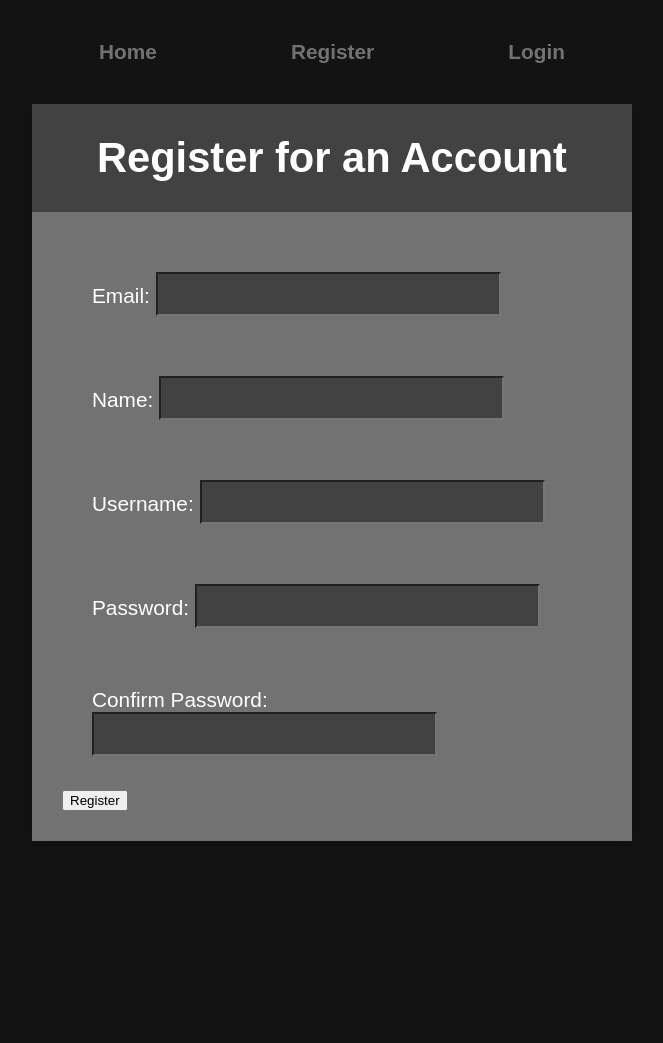
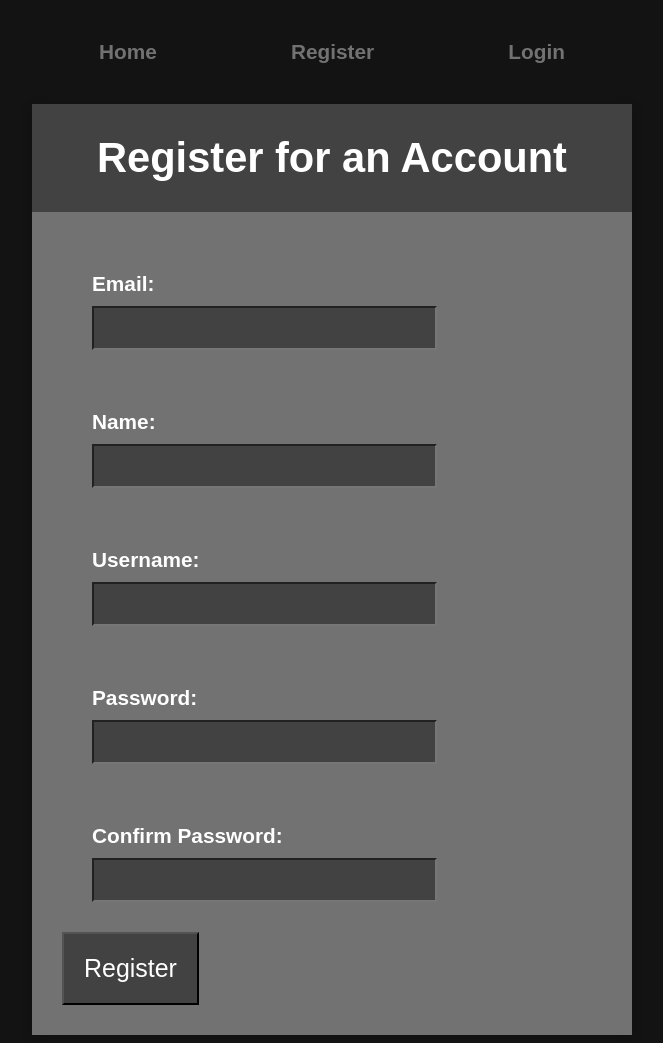
Before and after one commit to marina-dot-jpg/login-demo, a PHP site: page /register/ in a window 1280 px wide. Shown: the whole page, without its empty margins (308-971 px from the left). Before the commit the page ends 841 px from the top, so only its background shows below. Run offline with PHP 8.4, Linux system fonts and the light colour scheme.

Commit message:
created nav.php
so i don't have to repeat the nav on every page

```diff
--- a/css/style.css
+++ b/css/style.css
@@ -94,3 +94,9 @@
     font-size: 1.2em;
     padding: 20px;
 }
+
+label {
+    display: block;
+    padding-bottom: 10px;
+    font-weight: bold;
+}
--- a/forgot-password/reset-password/template.php
+++ b/forgot-password/reset-password/template.php
@@ -10,11 +10,7 @@
 
 <div class="topbar"></div>
 <div class="container">
-    <div class="navbar">
-        <div class="item"><a href="/login-demo/">Home</a></div>
-        <div class="item"><a href="/login-demo/register/">Register</a></div>
-        <div class="item"><a href="/login-demo/login/">Login</a></div>
-    </div>
+    <?php include '../templates/nav.php'?>
     <div id="div_login">
         <h1>Reset Password</h1>
         <div>
--- a/forgot-password/template.php
+++ b/forgot-password/template.php
@@ -10,11 +10,7 @@
 
 <div class="topbar"></div>
 <div class="container">
-    <div class="navbar">
-        <div class="item"><a href="/login-demo/">Home</a></div>
-        <div class="item"><a href="/login-demo/register/">Register</a></div>
-        <div class="item"><a href="/login-demo/login/">Login</a></div>
-    </div>
+    <?php include '../templates/nav.php'?>
     <form method="POST" action="index.php" name="reset">
         <div id="div_login">
             <h1>Forgot Password</h1>
--- a/forgot-username/template.php
+++ b/forgot-username/template.php
@@ -6,11 +6,7 @@
 </head>
 <div class="topbar"></div>
 <div class="container">
-    <div class="navbar">
-        <div class="item"><a href="/login-demo/">Home</a></div>
-        <div class="item"><a href="/login-demo/register/">Register</a></div>
-        <div class="item"><a href="/login-demo/login/">Login</a></div>
-    </div>
+    <?php include '../templates/nav.php'?>
     <div class="form">
         <form method="post" action="" name="reset">
             <div id="div_login">
--- a/login/template.php
+++ b/login/template.php
@@ -6,11 +6,7 @@
 </head>
 <div class="topbar"></div>
 <div class="container">
-    <div class="navbar">
-        <div class="item"><a href="../">Home</a></div>
-        <div class="item"><a href="../register/">Register</a></div>
-        <div class="item"><a href="../login/">Login</a></div>
-    </div>
+    <?php include '../templates/nav.php'?>
     <div class="form">
         <form method="post" action="">
             <div id="div_login">
--- a/register/template.php
+++ b/register/template.php
@@ -9,11 +9,7 @@
 <body>
     <div class="topbar"></div>
     <div class="container">
-        <div class="navbar">
-            <div class="item"><a href="/login-demo/">Home</a></div>
-            <div class="item"><a href="/login-demo/register/">Register</a></div>
-            <div class="item"><a href="/login-demo/login/">Login</a></div>
-        </div>
+        <?php include '../templates/nav.php'?>
         <div class="form">
             <form method="post" action="" name="">
                 <div id="div_login">
@@ -46,7 +42,7 @@
                                 onkeyup='' required="required" maxlength="80">
                         </div>
 
-                        <input type="submit" name="btnsignup" value="Register"></input>
+                        <input type="submit" id="but_submit" name="btnsignup" value="Register"></input>
             </form>
         </div>
     </div>
--- a/success/index.php
+++ b/success/index.php
@@ -6,11 +6,7 @@
 </head>
 <div class="topbar"></div>
 <div class="container">
-    <div class="navbar">
-        <div class="item"><a href="/login-demo/">Home</a></div>
-        <div class="item"><a href="/login-demo/register/">Register</a></div>
-        <div class="item"><a href="/login-demo/login/">Login</a></div>
-    </div>
+    <?php include '../templates/nav.php'?>
     <div id="div_login">
         <h1>Success</h1>
         <div>
--- /dev/null
+++ b/templates/nav.php
@@ -0,0 +1,5 @@
+<div class="navbar">
+    <div class="item"><a href="../">Home</a></div>
+    <div class="item"><a href="../register/">Register</a></div>
+    <div class="item"><a href="../login/">Login</a></div>
+</div>
```
Lines whose indentation alone changed are shown as unchanged.
